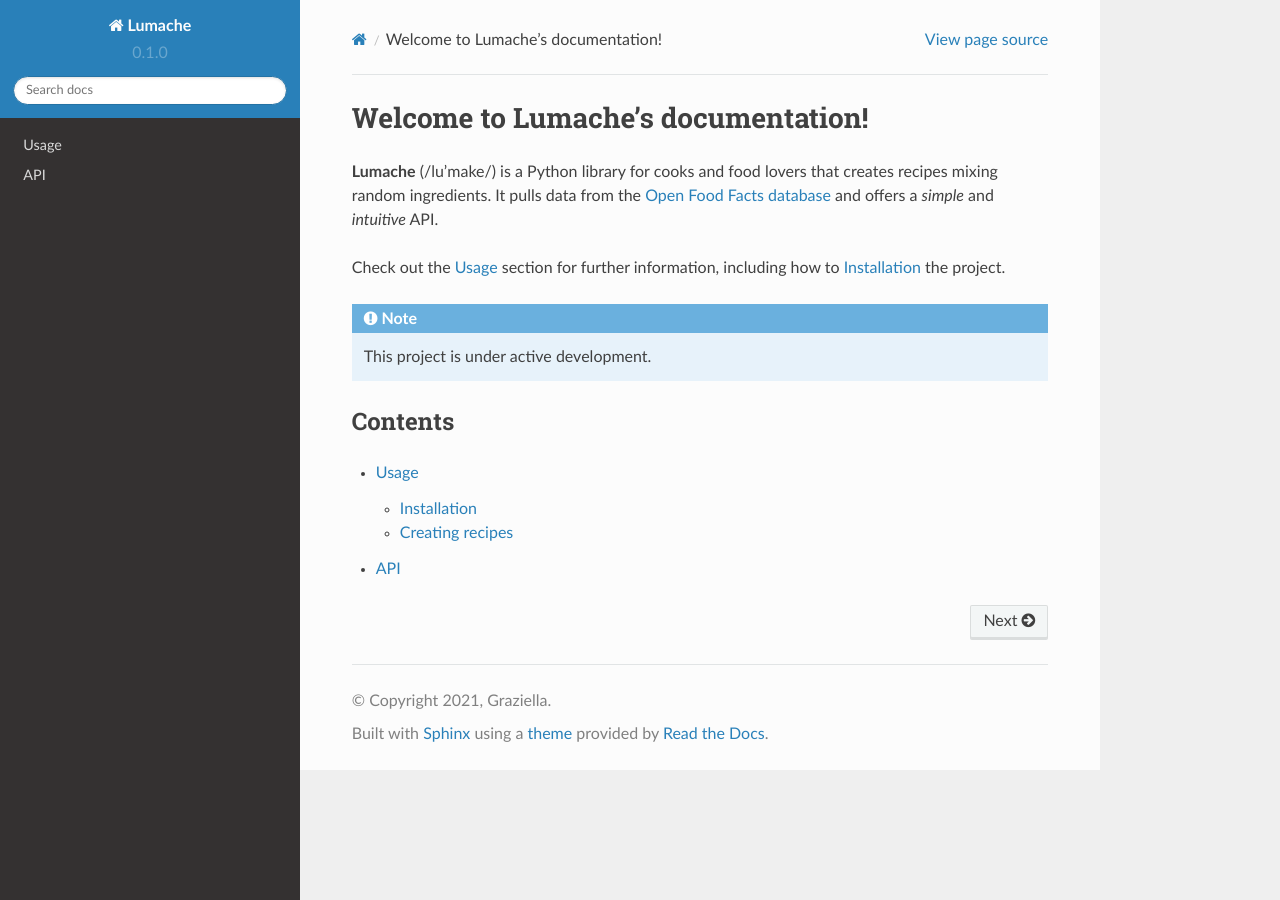
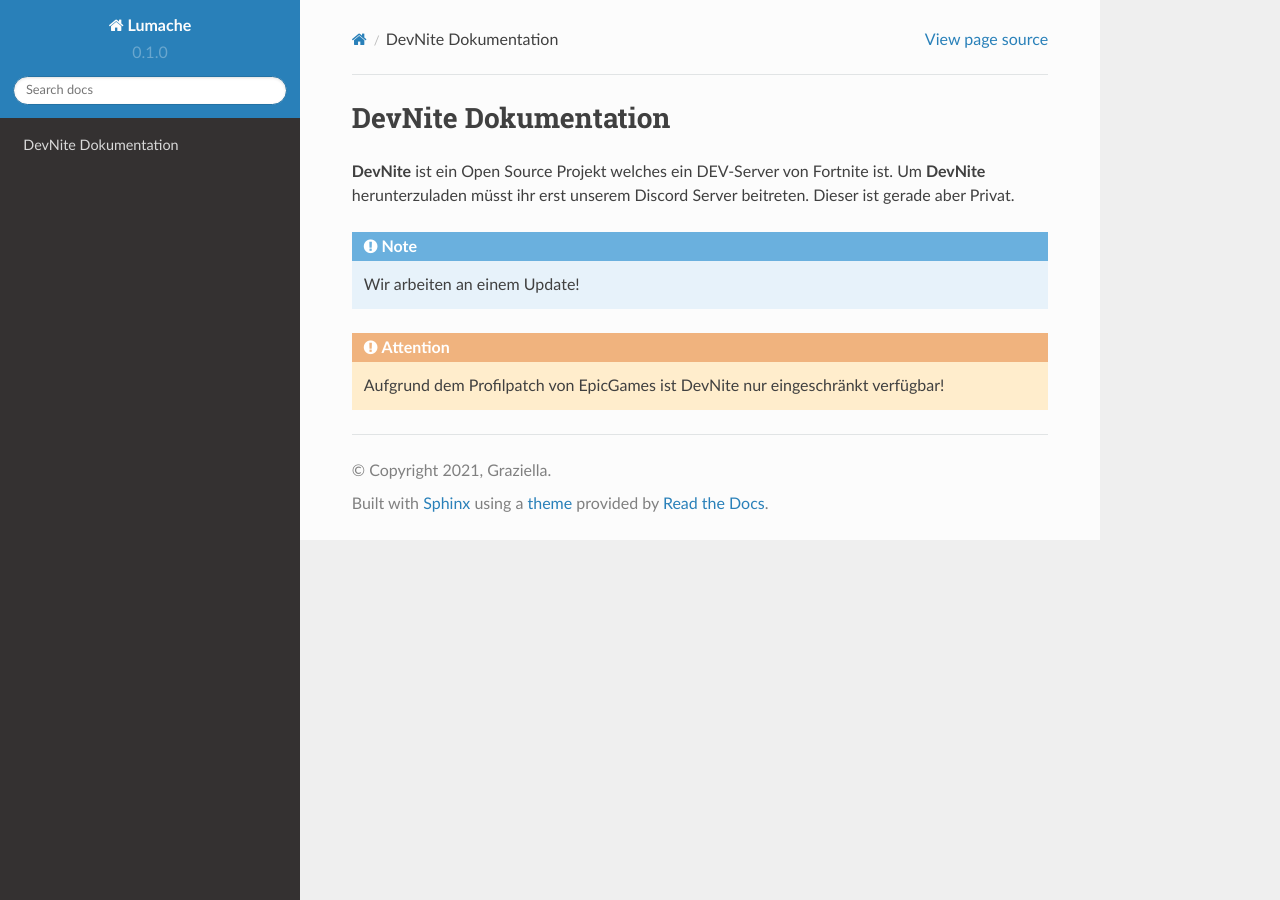
Before and after one commit to t1l7y09/DevNite, a Sphinx documentation site: the page built from docs/source/index.rst, in a window 1280 px wide. Built offline with Sphinx 7.4.7 and the Read the Docs theme 2.0.0, drawn with Linux system fonts in a browser that asks for light colours.

Commit message:
Update index.rst

```diff
--- a/docs/source/index.rst
+++ b/docs/source/index.rst
@@ -1,22 +1,14 @@
-Welcome to Lumache's documentation!
+DevNite Dokumentation
 ===================================
 
-**Lumache** (/lu'make/) is a Python library for cooks and food lovers
-that creates recipes mixing random ingredients.
-It pulls data from the `Open Food Facts database <https://world.openfoodfacts.org/>`_
-and offers a *simple* and *intuitive* API.
-
-Check out the :doc:`usage` section for further information, including
-how to :ref:`installation` the project.
+**DevNite** ist ein Open Source Projekt welches ein DEV-Server von Fortnite ist.
+Um **DevNite** herunterzuladen müsst ihr erst unserem Discord Server beitreten.
+Dieser ist gerade aber Privat.
 
 .. note::
 
-   This project is under active development.
+   Wir arbeiten an einem Update!
 
-Contents
---------
+.. attention::
 
-.. toctree::
-
-   usage
-   api
+   Aufgrund dem Profilpatch von EpicGames ist DevNite nur eingeschränkt verfügbar!
```
